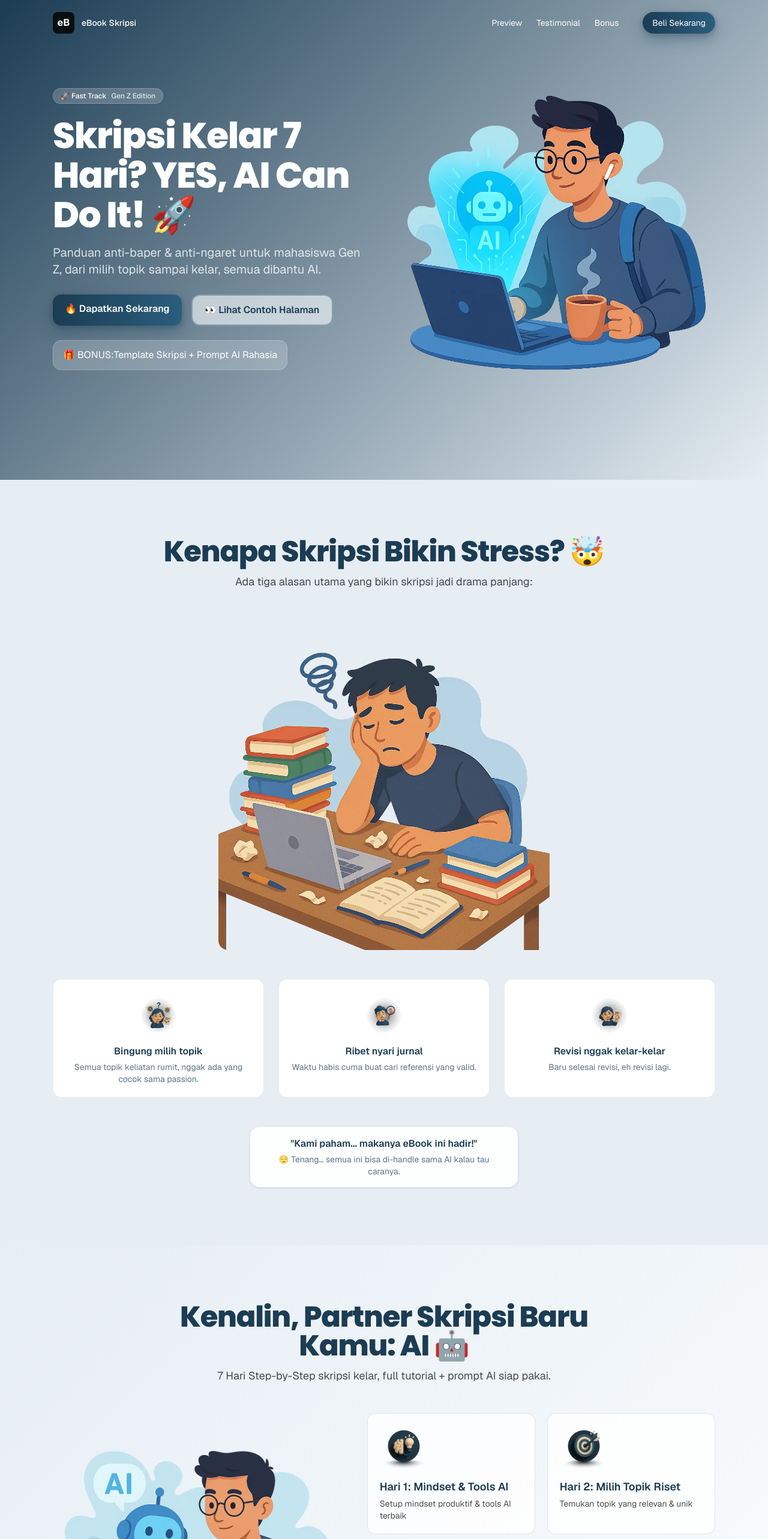
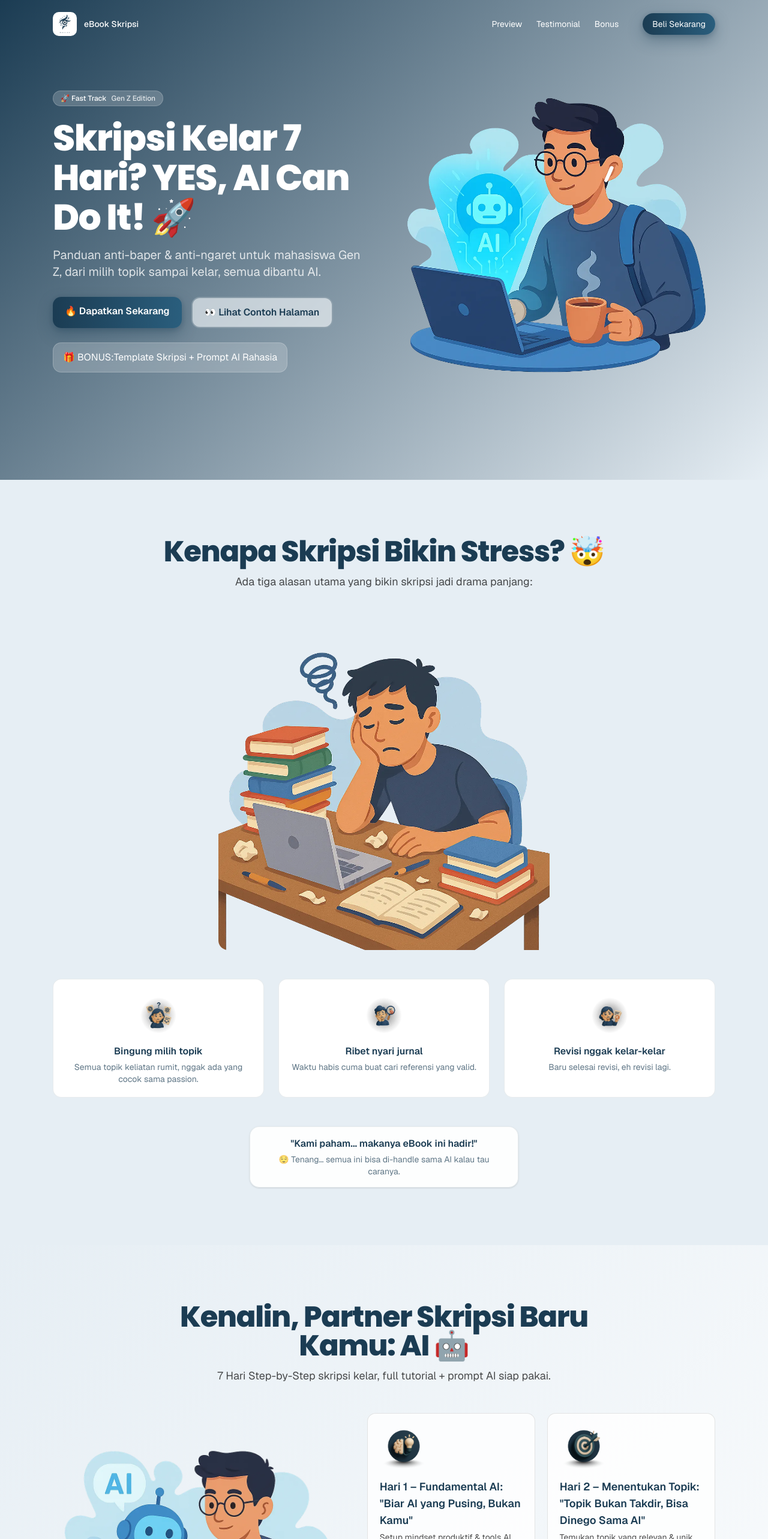
Before and after one commit to ridoananda/lp-skripsi, a Next.js app: page / in a window 1280 px wide. Shown: the top 2566 px of the page at 60% size. Built offline with nearby package versions, Linux system fonts and the light colour scheme.

Commit message:
Replace placeholder text with descriptive titles for each day in the 'Skripsi 7 Hari' and homepage, and update logo display with an image component for improved branding and accessibility.

```diff
--- a/src/app/ai-skripsi-7-hari/page.tsx
+++ b/src/app/ai-skripsi-7-hari/page.tsx
@@ -77,9 +77,18 @@ export default function Home() {
           className="w-full max-w-6xl mx-auto px-6 py-5 flex items-center justify-between"
         >
           <div className="flex items-center gap-3">
-            <div className="w-9 h-9 rounded-md bg-black/80 text-white grid place-items-center font-bold">
-              eB
-            </div>
+            <Image
+              src="/images/logo.webp"
+              width={44}
+              height={44}
+              alt="eBook Skripsi logo"
+              className="w-10 h-10 object-cover rounded-lg"
+              quality={100}
+              priority
+              loading="eager"
+              fetchPriority="high"
+              sizes="44px"
+            />
             <span className="text-sm font-medium text-white">
               eBook Skripsi
             </span>
@@ -145,9 +154,18 @@ export default function Home() {
             >
               <div className="flex items-center justify-between">
                 <div className="flex items-center gap-3">
-                  <div className="w-9 h-9 rounded-md bg-black/80 text-white grid place-items-center font-bold">
-                    eB
-                  </div>
+                  <Image
+                    src="/images/logo.webp"
+                    width={44}
+                    height={44}
+                    alt="eBook Skripsi logo"
+                    className="w-10 h-10 object-cover rounded-lg"
+                    quality={100}
+                    priority
+                    loading="eager"
+                    fetchPriority="high"
+                    sizes="44px"
+                  />
                   <span className="text-sm font-medium text-white">
                     eBook Skripsi
                   </span>
@@ -439,7 +457,7 @@ export default function Home() {
                 </div>
                 <div className="mt-2 text-lg">
                   <span className="font-semibold">
-                    Hari 1: Mindset & Tools AI
+                    Hari 1 – Fundamental AI: &quot;Biar AI yang Pusing, Bukan Kamu&quot;
                   </span>
                 </div>
                 <div className="mt-1 text-sm text-black/70">
@@ -463,7 +481,7 @@ export default function Home() {
                 </div>
                 <div className="mt-2 text-lg">
                   <span className="font-semibold">
-                    Hari 2: Milih Topik Riset
+                    Hari 2 – Menentukan Topik: &quot;Topik Bukan Takdir, Bisa Dinego Sama AI&quot;
                   </span>
                 </div>
                 <div className="mt-1 text-sm text-black/70">
@@ -487,7 +505,7 @@ export default function Home() {
                 </div>
                 <div className="mt-2 text-lg">
                   <span className="font-semibold">
-                    Hari 3: Cari Literatur Otomatis
+                    Hari 3 – Literatur & Referensi Otomatis
                   </span>
                 </div>
                 <div className="mt-1 text-sm text-black/70">
@@ -510,7 +528,7 @@ export default function Home() {
                   />
                 </div>
                 <div className="mt-2 text-lg">
-                  <span className="font-semibold">Hari 4: Susun BAB 1</span>
+                  <span className="font-semibold">Hari 4 – Nulis Bab 1 & 2 Tanpa Overthinking</span>
                 </div>
                 <div className="mt-1 text-sm text-black/70">
                   Struktur pendahuluan yang solid
@@ -533,7 +551,7 @@ export default function Home() {
                 </div>
                 <div className="mt-2 text-lg">
                   <span className="font-semibold">
-                    Hari 5: Data & Olah Data
+                    Hari 5 – Pengumpulan & Pengolahan Data Otomatis
                   </span>
                 </div>
                 <div className="mt-1 text-sm text-black/70">
@@ -556,7 +574,7 @@ export default function Home() {
                   />
                 </div>
                 <div className="mt-2 text-lg">
-                  <span className="font-semibold">Hari 6: Susun BAB 3 & 4</span>
+                  <span className="font-semibold">Hari 6 – Bab 3 & 4 Gak Lagi Misteri</span>
                 </div>
                 <div className="mt-1 text-sm text-black/70">
                   Metodologi & hasil riset dengan AI
@@ -579,7 +597,7 @@ export default function Home() {
                 </div>
                 <div className="mt-2 text-lg">
                   <span className="font-semibold">
-                    Hari 7: Editing & Finalisasi
+                    Hari 7 – Editing, Plagiarisme & Finalisasi
                   </span>
                 </div>
                 <div className="mt-1 text-sm text-black/70">
--- a/src/app/page.tsx
+++ b/src/app/page.tsx
@@ -77,9 +77,18 @@ export default function Home() {
           className="w-full max-w-6xl mx-auto px-6 py-5 flex items-center justify-between"
         >
           <div className="flex items-center gap-3">
-            <div className="w-9 h-9 rounded-md bg-black/80 text-white grid place-items-center font-bold">
-              eB
-            </div>
+            <Image
+              src="/images/logo.webp"
+              width={44}
+              height={44}
+              alt="eBook Skripsi logo"
+              className="w-10 h-10 object-cover rounded-lg"
+              quality={100}
+              priority
+              loading="eager"
+              fetchPriority="high"
+              sizes="44px"
+            />
             <span className="text-sm font-medium text-white">
               eBook Skripsi
             </span>
@@ -145,9 +154,18 @@ export default function Home() {
             >
               <div className="flex items-center justify-between">
                 <div className="flex items-center gap-3">
-                  <div className="w-9 h-9 rounded-md bg-black/80 text-white grid place-items-center font-bold">
-                    eB
-                  </div>
+                  <Image
+                    src="/images/logo.webp"
+                    width={44}
+                    height={44}
+                    alt="eBook Skripsi logo"
+                    className="w-10 h-10 object-cover rounded-lg"
+                    quality={100}
+                    priority
+                    loading="eager"
+                    fetchPriority="high"
+                    sizes="44px"
+                  />
                   <span className="text-sm font-medium text-white">
                     eBook Skripsi
                   </span>
@@ -439,7 +457,7 @@ export default function Home() {
                 </div>
                 <div className="mt-2 text-lg">
                   <span className="font-semibold">
-                    Hari 1: Mindset & Tools AI
+                    Hari 1 – Fundamental AI: &quot;Biar AI yang Pusing, Bukan Kamu&quot;
                   </span>
                 </div>
                 <div className="mt-1 text-sm text-black/70">
@@ -463,7 +481,7 @@ export default function Home() {
                 </div>
                 <div className="mt-2 text-lg">
                   <span className="font-semibold">
-                    Hari 2: Milih Topik Riset
+                    Hari 2 – Menentukan Topik: &quot;Topik Bukan Takdir, Bisa Dinego Sama AI&quot;
                   </span>
                 </div>
                 <div className="mt-1 text-sm text-black/70">
@@ -487,7 +505,7 @@ export default function Home() {
                 </div>
                 <div className="mt-2 text-lg">
                   <span className="font-semibold">
-                    Hari 3: Cari Literatur Otomatis
+                    Hari 3 – Literatur & Referensi Otomatis
                   </span>
                 </div>
                 <div className="mt-1 text-sm text-black/70">
@@ -510,7 +528,7 @@ export default function Home() {
                   />
                 </div>
                 <div className="mt-2 text-lg">
-                  <span className="font-semibold">Hari 4: Susun BAB 1</span>
+                  <span className="font-semibold">Hari 4 – Nulis Bab 1 & 2 Tanpa Overthinking</span>
                 </div>
                 <div className="mt-1 text-sm text-black/70">
                   Struktur pendahuluan yang solid
@@ -533,7 +551,7 @@ export default function Home() {
                 </div>
                 <div className="mt-2 text-lg">
                   <span className="font-semibold">
-                    Hari 5: Data & Olah Data
+                    Hari 5 – Pengumpulan & Pengolahan Data Otomatis
                   </span>
                 </div>
                 <div className="mt-1 text-sm text-black/70">
@@ -556,7 +574,7 @@ export default function Home() {
                   />
                 </div>
                 <div className="mt-2 text-lg">
-                  <span className="font-semibold">Hari 6: Susun BAB 3 & 4</span>
+                  <span className="font-semibold">Hari 6 – Bab 3 & 4 Gak Lagi Misteri</span>
                 </div>
                 <div className="mt-1 text-sm text-black/70">
                   Metodologi & hasil riset dengan AI
@@ -579,7 +597,7 @@ export default function Home() {
                 </div>
                 <div className="mt-2 text-lg">
                   <span className="font-semibold">
-                    Hari 7: Editing & Finalisasi
+                    Hari 7 – Editing, Plagiarisme & Finalisasi
                   </span>
                 </div>
                 <div className="mt-1 text-sm text-black/70">
```
Also changed, not shown: public/images/Logo Bantai.png (added), public/images/logo.webp (added).
